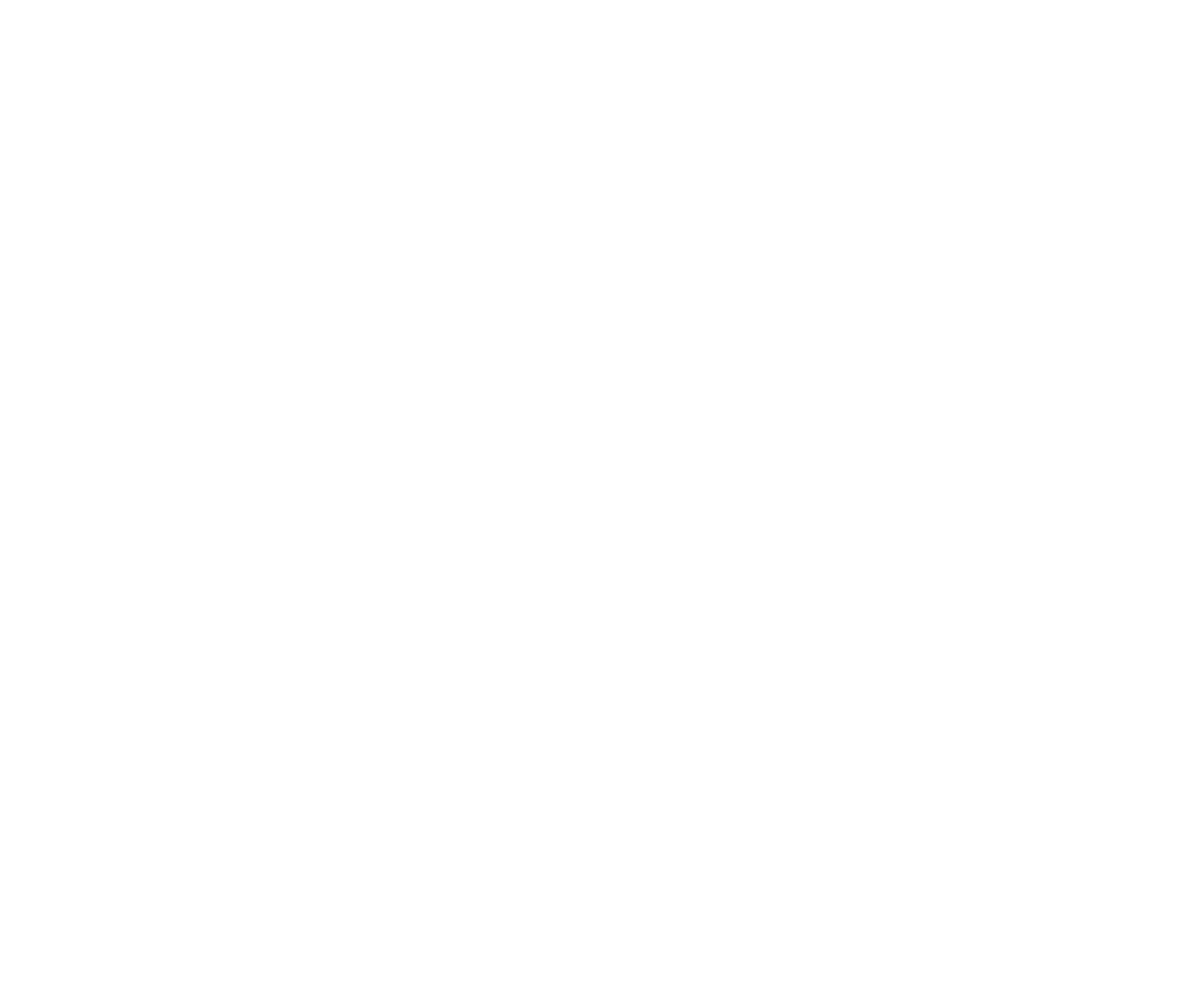
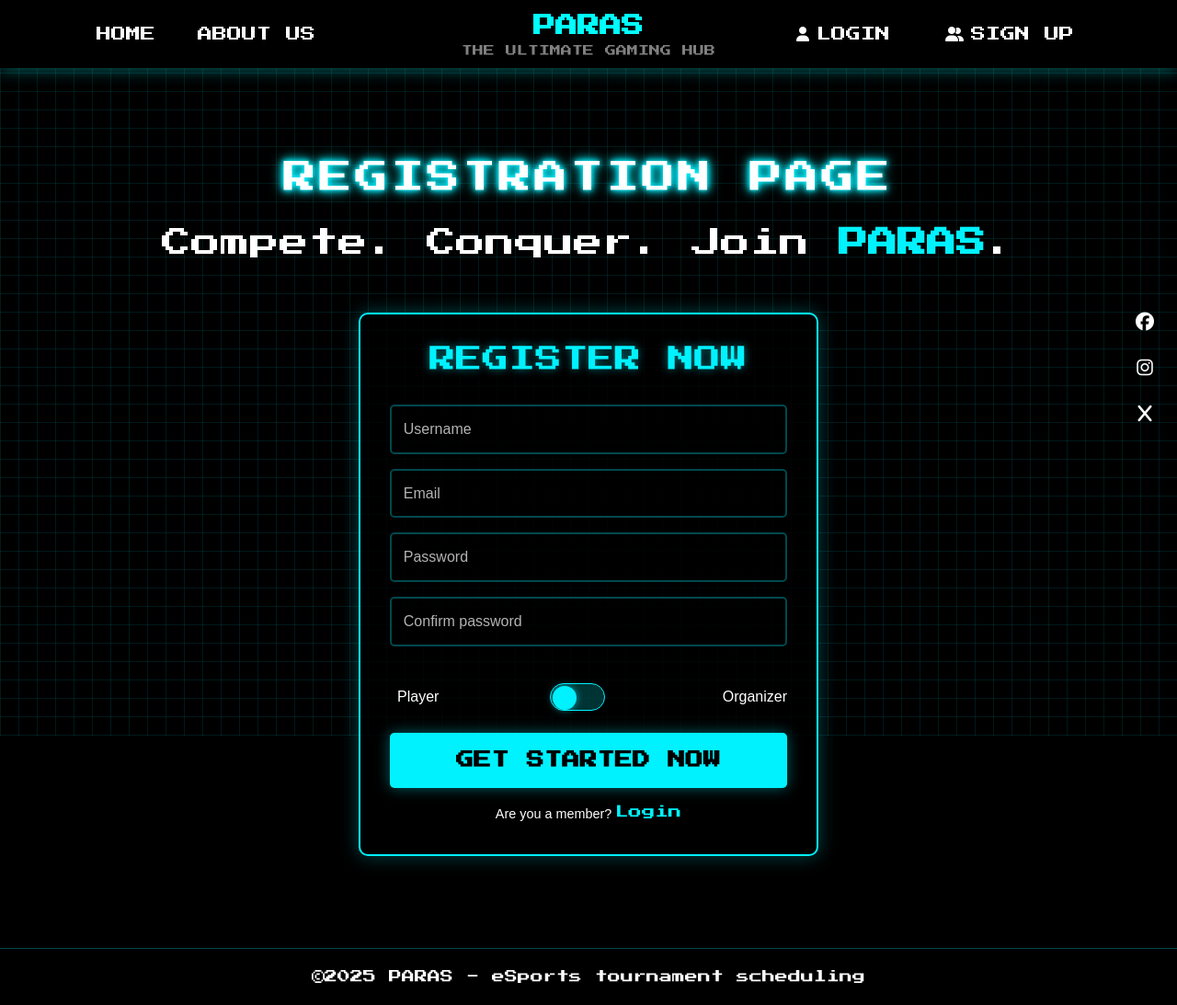
Before and after one commit to Rhanzzzyyy/AWD-TEST-PARAS, a plain HTML site: page pages/page2/index.html in a window 1280 px wide. Shown: the whole page at 92% size. Before the commit the page ends 800 px from the top, so only its background shows below. Drawn offline with nearby package versions, Linux system fonts and the light colour scheme.

Commit message:
feat(sign up page) added the sign up page

```diff
--- a/assets/css/style.css
+++ b/assets/css/style.css
@@ -610,4 +610,7 @@ body {
         font-size: 14px;
         margin-right: 5px;
     }
+    .footer {
+        margin-bottom: 70px;
+    }
 }
--- a/pages/page2/assets/css/style.css
+++ b/pages/page2/assets/css/style.css
@@ -0,0 +1,401 @@
+/* Import a Pixelated Font */
+@import url('https://fonts.googleapis.com/css2?family=Press+Start+2P&display=swap');
+
+* {
+    margin: 0;
+    padding: 0;
+    box-sizing: border-box;
+    font-family: 'Press Start 2P', cursive;
+}
+
+body {
+    font-family: Arial, sans-serif;
+    background-color: #000;
+    color: white;
+    overflow-x: hidden;
+}
+
+/* Navbar Styles */
+.navbar {
+    background-color: black;
+    padding: 10px 0;
+    position: relative;
+    z-index: 1000;
+    box-shadow: 0 4px 15px rgba(0, 255, 255, 0.3);
+}
+
+.logo-container {
+    text-align: center;
+    position: absolute;
+    left: 50%;
+    transform: translateX(-50%);
+}
+
+.logo {
+    font-size: 24px;
+    font-weight: bold;
+    color: cyan;
+}
+
+.subtitle {
+    font-size: 12px;
+    color: gray;
+    text-shadow: 1px 1px 0px black;
+    display: block;
+}
+
+.navbar-nav .nav-link {
+    color: white;
+    font-size: 16px;
+    padding: 15px 20px;
+    margin: 0 15px;
+}
+
+/* Adjustments for login and signup links in the navbar */
+.navbar-nav .nav-link i {
+    margin-right: 8px; /* Space between icon and text */
+    font-size: 16px; /* Consistent icon size */
+    vertical-align: middle; /* Align icon with text */
+}
+
+/* Specifically target the right side navbar links */
+.navbar-nav.ms-auto .nav-link {
+    display: flex;
+    align-items: center;
+    padding: 10px 15px;
+    transition: color 0.3s ease;
+}
+
+.navbar-nav .nav-link:hover {
+    color: cyan;
+}
+
+.nav-icons {
+    position: fixed;
+    right: 0;
+    top: 50%;
+    transform: translateY(-50%);
+    display: flex;
+    flex-direction: column;
+    z-index: 1001;
+    margin-right: 15px;
+}
+
+.nav-icons .nav-link {
+    color: white;
+    padding: 10px;
+    font-size: 16px;
+    display: flex;
+    justify-content: center;
+    align-items: center;
+    margin: 5px 0;
+}
+
+.nav-icons .nav-link:hover {
+    color: cyan;
+}
+
+.nav-icons .nav-link i {
+    font-size: 20px;
+}
+
+/* Mobile social icons styles */
+.nav-icons-mobile {
+    display: none;
+    width: 100%;
+    background-color: rgba(0, 0, 0, 0.8);
+    padding: 8px 0;
+    justify-content: center;
+    position: fixed;
+    bottom: 0;
+    left: 0;
+    z-index: 1001;
+}
+
+.nav-icons-mobile .nav-link {
+    color: white;
+    padding: 8px 20px;
+    font-size: 20px;
+    transition: color 0.3s ease;
+}
+
+.nav-icons-mobile .nav-link:hover {
+    color: cyan;
+}
+
+/* Mobile logo fix */
+@media (max-width: 991px) {
+    .logo-container-mobile {
+        margin-right: auto;
+        margin-left: 0;
+        text-align: left;
+    }
+
+    .navbar-toggler {
+        margin-left: auto;
+    }
+}
+
+/* Media query for mobile view */
+@media (max-width: 991px) {
+    .nav-icons {
+        display: none !important;
+        visibility: hidden;
+        opacity: 0;
+    }
+
+    .nav-icons-mobile {
+        display: flex;
+    }
+
+    .footer {
+        margin-bottom: 70px;
+    }
+
+    .navbar {
+        box-shadow: 0 3px 12px rgba(0, 242, 255, 0.5);
+    }
+}
+
+/* Ensure the desktop view is correct */
+@media (min-width: 992px) {
+    .nav-icons {
+        display: flex !important;
+    }
+
+    .nav-icons-mobile {
+        display: none !important;
+    }
+
+    .footer {
+        margin-bottom: 0;
+    }
+}
+
+/* Arcade Background Animation */
+#arcade-bg {
+    position: fixed;
+    top: 0;
+    left: 0;
+    width: 100%;
+    height: 100%;
+    background: linear-gradient(to bottom, rgba(0, 0, 0, 0.9), rgba(0, 0, 0, 0.7));
+    z-index: -1;
+    overflow: hidden;
+}
+
+#arcade-bg:before {
+    content: "";
+    position: absolute;
+    top: 0;
+    left: 0;
+    right: 0;
+    bottom: 0;
+    background:
+        linear-gradient(90deg, rgba(0, 242, 255, 0.1) 1px, transparent 1px) 0 0 / 20px 20px,
+        linear-gradient(0deg, rgba(0, 242, 255, 0.1) 1px, transparent 1px) 0 0 / 20px 20px;
+    z-index: -1;
+}
+
+/* Registration specific styles */
+.registration-container {
+    position: relative;
+    width: 100%;
+    min-height: 80vh;
+    display: flex;
+    flex-direction: column;
+    align-items: center;
+    padding: 50px 0;
+}
+
+.registration-header {
+    text-align: center;
+    padding: 3rem 0;
+}
+
+.glow-text {
+    font-size: 36px;
+    color: white;
+    margin-bottom: 30px;
+    text-shadow:
+        0 0 5px #00f2ff,
+        0 0 10px #00f2ff,
+        0 0 15px #00f2ff;
+    letter-spacing: 3px;
+}
+
+.highlight {
+    color: #00f2ff;
+    font-weight: bold;
+}
+
+.registration-form-container {
+    background-color: rgba(0, 0, 0, 0.8);
+    border: 2px solid #00f2ff;
+    box-shadow: 0 0 20px rgba(0, 242, 255, 0.3);
+    border-radius: 10px;
+    padding: 2rem;
+    width: 90%;
+    max-width: 500px;
+    margin: 0 auto;
+}
+
+.form-title {
+    color: #00f2ff;
+    text-align: center;
+    margin-bottom: 2rem;
+    font-size: 1.8rem;
+    text-shadow: 0 0 10px rgba(0, 242, 255, 0.5);
+}
+
+.registration-form input {
+    width: 100%;
+    padding: 0.8rem;
+    margin-bottom: 1rem;
+    border: 2px solid rgba(0, 242, 255, 0.3);
+    border-radius: 5px;
+    background-color: rgba(0, 0, 0, 0.5);
+    color: white;
+    font-family: Arial, sans-serif;
+}
+
+.registration-form input::placeholder {
+    color: rgba(255, 255, 255, 0.7);
+    font-family: Arial, sans-serif;
+}
+
+.user-type {
+    display: flex;
+    justify-content: space-between;
+    align-items: center;
+    margin: 1.5rem 0;
+    font-family: Arial, sans-serif;
+}
+
+.type-option {
+    display: flex;
+    align-items: center;
+}
+
+.type-option label {
+    margin-left: 0.5rem;
+    color: white;
+    font-family: Arial, sans-serif;
+}
+
+.type-toggle {
+    width: 60px;
+    height: 30px;
+    background-color: rgba(0, 255, 255, 0.2);
+    border-radius: 15px;
+    position: relative;
+    cursor: pointer;
+    border: 1px solid #00f2ff;
+}
+
+.toggle-button {
+    width: 26px;
+    height: 26px;
+    background-color: #00f2ff;
+    border-radius: 50%;
+    position: absolute;
+    top: 2px;
+    left: 2px;
+    transition: transform 0.3s;
+    box-shadow: 0 0 8px rgba(0, 242, 255, 0.6);
+}
+
+input[type="radio"] {
+    display: none;
+}
+
+#organizer:checked ~ .type-toggle .toggle-button {
+    transform: translateX(30px);
+}
+
+.submit-button {
+    width: 100%;
+    padding: 1rem;
+    background-color: #00f2ff;
+    color: #000;
+    border: none;
+    border-radius: 5px;
+    font-weight: bold;
+    cursor: pointer;
+    font-size: 1.2rem;
+    margin-bottom: 1rem;
+    transition: all 0.3s;
+    text-shadow: none;
+    box-shadow: 0 0 15px rgba(0, 242, 255, 0.4);
+}
+
+.submit-button:hover {
+    background-color: #00d6e6;
+    box-shadow: 0 0 20px rgba(0, 242, 255, 0.7);
+    transform: translateY(-2px);
+}
+
+.login-link {
+    text-align: center;
+    font-size: 0.9rem;
+    font-family: Arial, sans-serif;
+}
+
+.login-link a {
+    color: #00f2ff;
+    text-decoration: none;
+    transition: all 0.3s;
+}
+
+.login-link a:hover {
+    text-shadow: 0 0 8px rgba(0, 242, 255, 0.8);
+}
+
+/* Footer */
+.footer {
+    text-align: center;
+    color: #fdfdfd;
+    font-size: 14px;
+    padding: 20px 0;
+    border-top: 1px solid rgba(0, 242, 255, 0.3);
+    margin-top: 50px;
+}
+
+/* Media Queries for Responsiveness */
+@media (max-width: 768px) {
+    .glow-text {
+        font-size: 28px;
+    }
+
+    .registration-form-container {
+        width: 95%;
+        padding: 1.5rem;
+    }
+
+    .form-title {
+        font-size: 1.5rem;
+    }
+
+    .submit-button {
+        font-size: 1rem;
+        padding: 0.8rem;
+    }
+}
+
+@media (max-width: 576px) {
+    .glow-text {
+        font-size: 24px;
+    }
+
+    .registration-header h2 {
+        font-size: 16px;
+    }
+
+    .registration-form input {
+        padding: 0.6rem;
+    }
+
+    .form-title {
+        font-size: 1.2rem;
+    }
+}
--- a/pages/page2/index.html
+++ b/pages/page2/index.html
@@ -0,0 +1,108 @@
+<!DOCTYPE html>
+<html lang="en">
+<head>
+    <meta charset="UTF-8">
+    <meta name="viewport" content="width=device-width, initial-scale=1">
+    <title>Paras - Registration</title>
+    <link rel="stylesheet" href="https://cdn.jsdelivr.net/npm/bootstrap@5.3.0/dist/css/bootstrap.min.css">
+    <link rel="stylesheet" href="https://cdnjs.cloudflare.com/ajax/libs/font-awesome/6.5.1/css/all.min.css">
+    <link href="https://fonts.googleapis.com/css2?family=Press+Start+2P&display=swap" rel="stylesheet">
+    <link rel="stylesheet" href="./assets/css/style.css">
+</head>
+<body>
+    <!-- Navbar -->
+    <nav class="navbar navbar-expand-lg navbar-dark bg-black">
+        <div class="container">
+            <a class="navbar-brand d-lg-none logo-container-mobile" href="../../index.html">
+                <span class="logo">PARAS</span>
+                <span class="subtitle">THE ULTIMATE GAMING HUB</span>
+            </a>
+            <button class="navbar-toggler" type="button" data-bs-toggle="collapse" data-bs-target="#navbarNav" aria-controls="navbarNav" aria-expanded="false" aria-label="Toggle navigation">
+                <span class="navbar-toggler-icon"></span>
+            </button>
+            <div class="collapse navbar-collapse" id="navbarNav">
+                <!-- Left Links -->
+                <div class="navbar-nav me-auto">
+                    <a class="nav-link" href="../../index.html">HOME</a>
+                    <a class="nav-link" href="../page1/index.html">ABOUT US</a>
+                </div>
+
+                <!-- Center Logo (visible only on desktop) -->
+                <a class="navbar-brand mx-auto logo-container d-none d-lg-block" href="../../index.html">
+                    <span class="logo">PARAS</span>
+                    <span class="subtitle">THE ULTIMATE GAMING HUB</span>
+                </a>
+
+                <!-- Right Links -->
+                <div class="navbar-nav ms-auto">
+                    <a class="nav-link" href=""><i class="fa-solid fa-user"></i>LOGIN</a>
+                    <a class="nav-link" href="../page2/index.html"><i class="fa-solid fa-user-group"></i>SIGN UP</a>
+                </div>
+            </div>
+        </div>
+    </nav>
+
+    <div class="nav-icons">
+        <a class="nav-link" href="https://www.facebook.com/"><i class="fa-brands fa-facebook"></i></a>
+        <a class="nav-link" href="https://www.instagram.com/"><i class="fa-brands fa-instagram"></i></a>
+        <a class="nav-link" href="https://x.com/?lang=en"><i class="fa-brands fa-x"></i></a>
+    </div>
+
+    <div class="nav-icons-mobile">
+        <a class="nav-link" href="https://www.facebook.com/"><i class="fa-brands fa-facebook"></i></a>
+        <a class="nav-link" href="https://www.instagram.com/"><i class="fa-brands fa-instagram"></i></a>
+        <a class="nav-link" href="https://x.com/?lang=en"><i class="fa-brands fa-x"></i></a>
+    </div>
+
+    <!-- Arcade Background Animation -->
+    <div id="arcade-bg"></div>
+
+    <!-- Registration Content -->
+    <div class="container">
+        <div class="registration-container">
+            <div class="registration-header">
+                <h1 class="glow-text">REGISTRATION PAGE</h1>
+                <h2>Compete. Conquer. Join <span class="highlight">PARAS</span>.</h2>
+            </div>
+
+            <div class="registration-form-container">
+                <h2 class="form-title">REGISTER NOW</h2>
+                <form class="registration-form">
+                    <input type="text" placeholder="Username" required>
+                    <input type="email" placeholder="Email" required>
+                    <input type="password" placeholder="Password" required>
+                    <input type="password" placeholder="Confirm password" required>
+
+                    <div class="user-type">
+                        <div class="type-option">
+                            <input type="radio" id="player" name="user-type" checked>
+                            <label for="player">Player</label>
+                        </div>
+                        <div class="type-toggle">
+                            <div class="toggle-button"></div>
+                        </div>
+                        <div class="type-option">
+                            <input type="radio" id="organizer" name="user-type">
+                            <label for="organizer">Organizer</label>
+                        </div>
+                    </div>
+
+                    <button type="submit" class="submit-button">GET STARTED NOW</button>
+
+                    <div class="login-link">
+                        Are you a member? <a href="#">Login</a>
+                    </div>
+                </form>
+            </div>
+        </div>
+    </div>
+
+    <!-- Footer -->
+    <div class="footer">
+        ©2025 PARAS - eSports tournament scheduling
+    </div>
+
+    <script src="https://cdn.jsdelivr.net/npm/bootstrap@5.3.0/dist/js/bootstrap.bundle.min.js"></script>
+    <script src="./assets/js/scripts.js"></script>
+</body>
+</html>
```
Also changed, not shown: pages/page1/index.html (+1 -1 lines).
